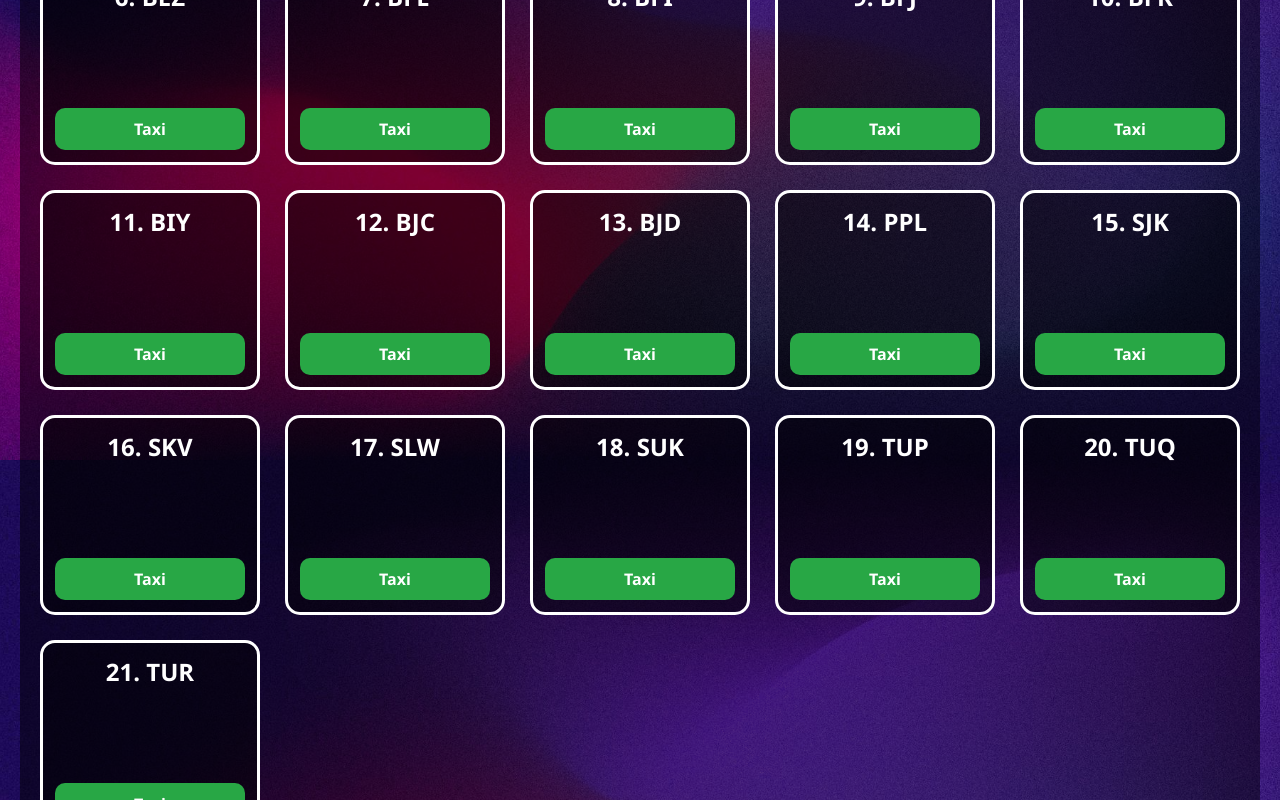
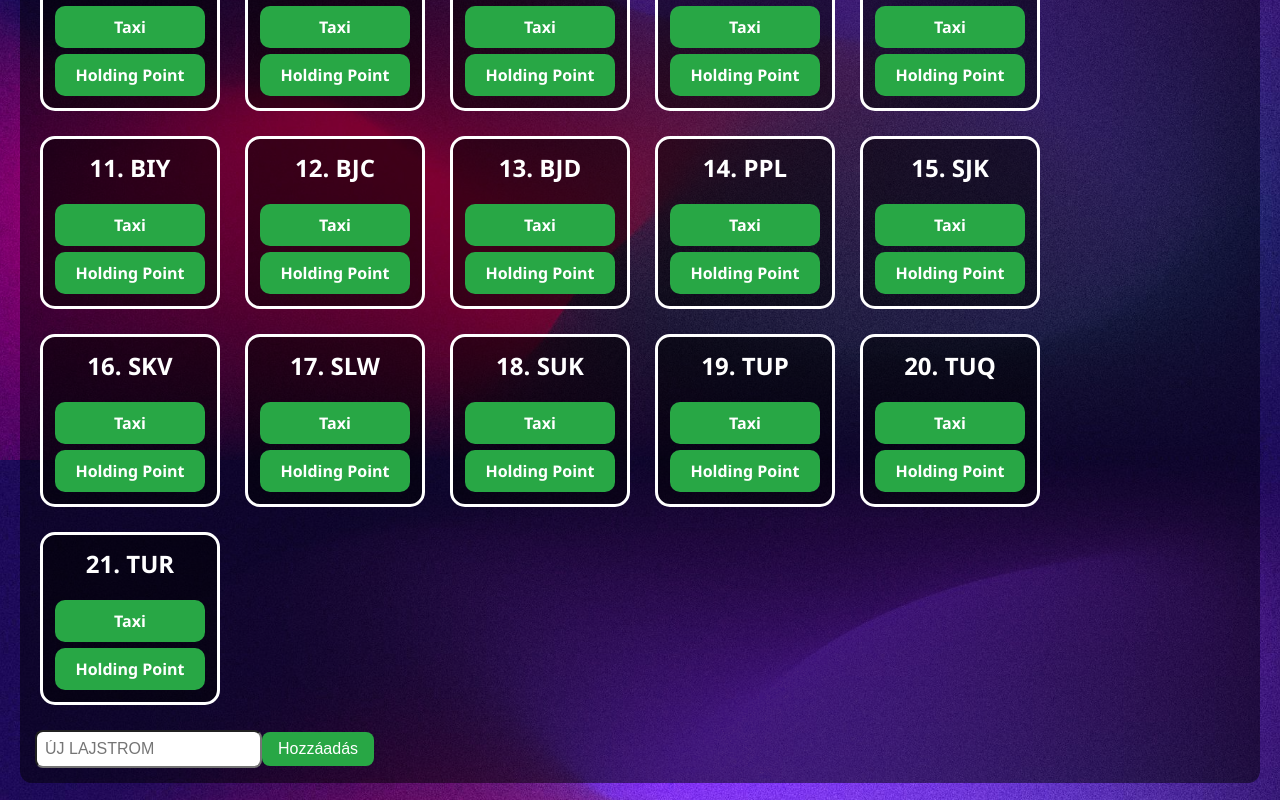
Before and after one commit to fepatrik/LHNY-AFIS, a Next.js app: page / in a window 1280 px wide. Shown: the part 1140-1940 px from the top of the page. Built offline with nearby package versions, Linux system fonts and the light colour scheme.

Commit message:
Update AfisProgram.tsx

```diff
--- a/components/AfisProgram.tsx
+++ b/components/AfisProgram.tsx
@@ -28,8 +28,8 @@ const styles = {
   } as React.CSSProperties,
   aircraftCard: {
     flexBasis: `${22 * scale}%`,
-    maxWidth: `${220 * scale}px`,
-    minHeight: `${200 * scale}px`,
+    maxWidth: `${180 * scale}px`,
+    minHeight: `${20 * scale}px`,
     border: `${3 * scale}px solid white`,
     borderRadius: `${15 * scale}px`,
     padding: `${12 * scale}px`,
@@ -50,6 +50,16 @@ const styles = {
 const getCurrentTime = () => {
   const now = new Date();
   return now.toLocaleTimeString([], { hour: '2-digit', minute: '2-digit', hour12: false });
+};
+
+const moveToHoldingPointFromApron = (reg: string) => {
+  setApron((prev) => prev.filter((r) => r !== reg)); // Eltávolítja a gépet az Apron állapotból
+  setHoldingPoint((prev) => [...prev, reg]);        // Hozzáadja a gépet a Holding Point állapothoz
+  setTimestamps((prev) => {
+    const updatedTimestamps = { ...prev };
+    delete updatedTimestamps[reg]; // Reset timestamp when moving from Apron to Holding Point
+    return updatedTimestamps;
+  });
 };
 
 const moveToLocalIRFromTrainingBox = (reg: string) => {
@@ -371,13 +381,15 @@ const renderAircraft = (
                 style={{
                   width: "100%",
                   padding: `${10 * scale}px`,
-                  backgroundColor:
-                    label === "Proceed to TB" || label === "Proceed to Local IR" || label === "Proceed to Cross Country"
-                      ? "#28a745" // Green for "Proceed to TB", "Proceed to Local IR", and "Proceed to Cross Country"
-                      : label.includes("<--") || label.includes("Vacated") || label.includes("Apron")
-                      ? "#dc3545" // Red for specific actions
-                      : "#28a745", // Green for default actions
-                  color: "white",
+      backgroundColor:
+        label === "Return to Stand" // Ellenőrizzük, hogy a cím "Return to stand"-e
+          ? "#dc3545" // Piros szín
+          : label === "Proceed to TB" || label === "Proceed to Local IR" || label === "Proceed to Cross Country"
+          ? "#28a745" // Zöld szín a Proceed gombokhoz
+          : label.includes("<--") || label.includes("Vacated") || label.includes("Apron")
+          ? "#dc3545" // További piros gombok
+          : "#28a745", // Alapértelmezett zöld szín
+      color: "white",
                   fontSize: `${16 * scale}px`,
                   fontWeight: "bold",
                   borderRadius: `${10 * scale}px`,
@@ -486,7 +498,7 @@ const renderAircraft = (
     <Section title="Holding Point">
       {renderAircraft(holdingPoint, [
         { label: "Visual Circuit", onClick: moveToVisualFromHolding },
-        { label: "Return to stand", onClick: moveBackToTaxiing },
+        { label: "Return to Stand", onClick: moveBackToTaxiing },
       ], true)}
     </Section>
   </div>
@@ -504,19 +516,36 @@ const renderAircraft = (
 <Section title="Apron">
   {renderAircraft(
     [...apron].sort((a, b) => a.localeCompare(b)), // Sort the array alphabetically
-    [{ label: "Taxi", onClick: moveToTaxiFromApron }]
+    [
+      { label: "Taxi", onClick: moveToTaxiFromApron },
+      { label: "Holding Point", onClick: moveToHoldingPointFromApron }, // Új gomb hozzáadása
+    ]
   )}
   <div className="flex gap-2" style={{ marginTop: "10px" }}>
     <input
       type="text"
       value={newReg}
-      onChange={(e) => setNewReg(e.target.value)}
+      onChange={(e) => setNewReg(e.target.value.toUpperCase())} // Kisbetűk nagybetűvé alakítása
       placeholder="Új lajstrom"
-      style={{ padding: "8px", borderRadius: "8px", fontSize: "16px", color: "black" }}
+      style={{
+        padding: "8px",
+        borderRadius: "8px",
+        fontSize: "16px",
+        color: "black",
+        textTransform: "uppercase", // Megjelenítés: mindig nagybetűs
+      }}
     />
     <button
       onClick={addAircraftToApron}
-      style={{ padding: "8px 16px", fontSize: "16px", backgroundColor: "#28a745", color: "white", borderRadius: "8px", cursor: "pointer", border: "none" }}
+      style={{
+        padding: "8px 16px",
+        fontSize: "16px",
+        backgroundColor: "#28a745",
+        color: "white",
+        borderRadius: "8px",
+        cursor: "pointer",
+        border: "none",
+      }}
     >
       Hozzáadás
     </button>
```
